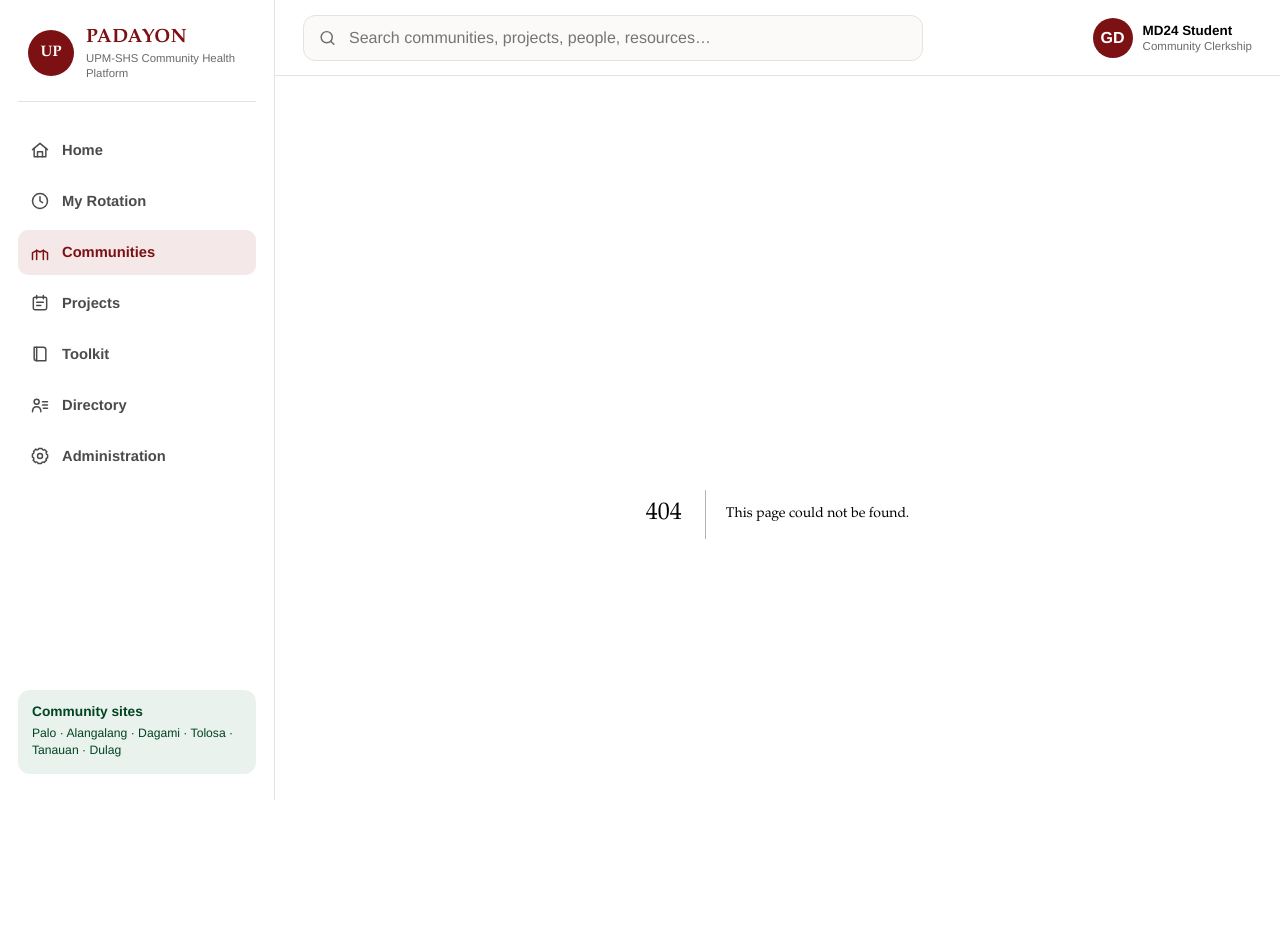
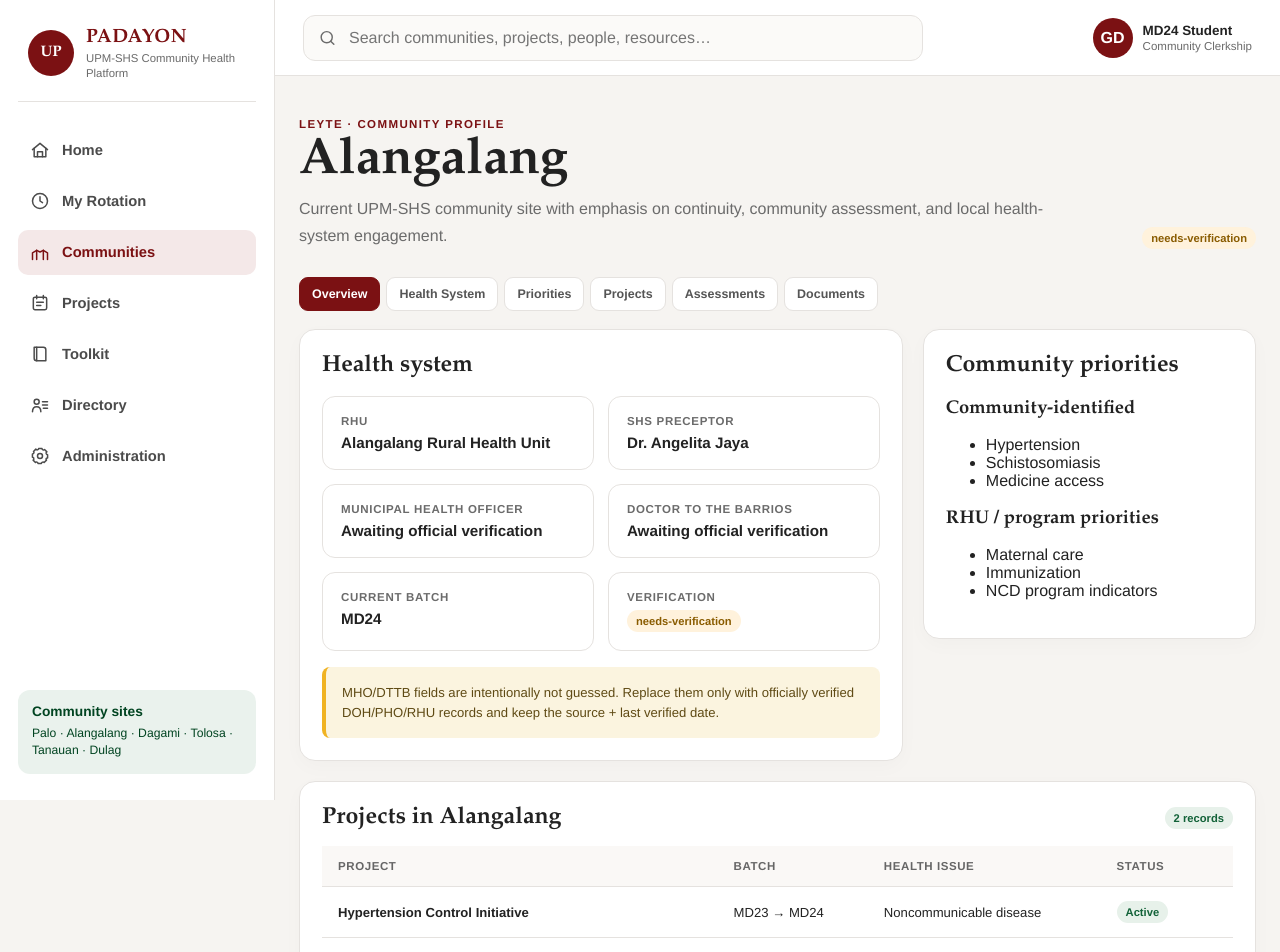
Before and after one commit to upmshsat50/toolkit, a Next.js app: page /communities/alangalang in a window 1280 px wide. Before the commit this address had no page. Shown: the top 952 px of the page. Built offline with nearby package versions, Linux system fonts and the light colour scheme.

Commit message:
Add files via upload

```diff
--- /dev/null
+++ b/app/communities/[slug]/page.tsx
@@ -0,0 +1,41 @@
+import { notFound } from "next/navigation";
+import { communities, projects } from "@/lib/data";
+import { PageHeader, StatusBadge } from "@/components/UI";
+
+export function generateStaticParams(){ return communities.map(c=>({slug:c.slug})); }
+
+export default async function CommunityPage({params}:{params:Promise<{slug:string}>}){
+  const {slug}=await params;
+  const c=communities.find(x=>x.slug===slug);
+  if(!c) return notFound();
+  const localProjects=projects.filter(p=>p.community===c.name);
+  return <>
+    <PageHeader eyebrow={`${c.province} · Community profile`} title={c.name} description={c.summary} action={<StatusBadge status={c.verification}/>}/>
+    <div className="tabs"><span className="tab active">Overview</span><span className="tab">Health System</span><span className="tab">Priorities</span><span className="tab">Projects</span><span className="tab">Assessments</span><span className="tab">Documents</span></div>
+    <div className="grid-2">
+      <section className="panel panel-pad">
+        <h2>Health system</h2>
+        <div className="detail-grid" style={{marginTop:16}}>
+          <div className="detail-card"><label>RHU</label><strong>{c.rhus.join(", ")}</strong></div>
+          <div className="detail-card"><label>SHS preceptor</label><strong>{c.preceptor}</strong></div>
+          <div className="detail-card"><label>Municipal Health Officer</label><strong>{c.mho}</strong></div>
+          <div className="detail-card"><label>Doctor to the Barrios</label><strong>{c.dttb}</strong></div>
+          <div className="detail-card"><label>Current batch</label><strong>{c.currentBatch}</strong></div>
+          <div className="detail-card"><label>Verification</label><strong><StatusBadge status={c.verification}/></strong></div>
+        </div>
+        <div className="callout" style={{marginTop:16}}>MHO/DTTB fields are intentionally not guessed. Replace them only with officially verified DOH/PHO/RHU records and keep the source + last verified date.</div>
+      </section>
+      <aside className="panel panel-pad">
+        <h2>Community priorities</h2>
+        <h3 style={{marginTop:18}}>Community-identified</h3>
+        <ul>{c.priorities.map(x=><li key={x}>{x}</li>)}</ul>
+        <h3 style={{marginTop:18}}>RHU / program priorities</h3>
+        <ul>{c.rhuPriorities.map(x=><li key={x}>{x}</li>)}</ul>
+      </aside>
+    </div>
+    <section className="panel panel-pad" style={{marginTop:20}}>
+      <div className="section-title"><h2>Projects in {c.name}</h2><span className="status-badge active">{localProjects.length} records</span></div>
+      {localProjects.length ? <div className="table-wrap"><table><thead><tr><th>Project</th><th>Batch</th><th>Health issue</th><th>Status</th></tr></thead><tbody>{localProjects.map(p=><tr key={p.id}><td><strong>{p.title}</strong></td><td>{p.batch}</td><td>{p.healthIssue}</td><td><StatusBadge status={p.status}/></td></tr>)}</tbody></table></div> : <p style={{color:"var(--muted)"}}>No seeded projects yet. Add historical and current project records through the admin workspace.</p>}
+    </section>
+  </>;
+}
```
